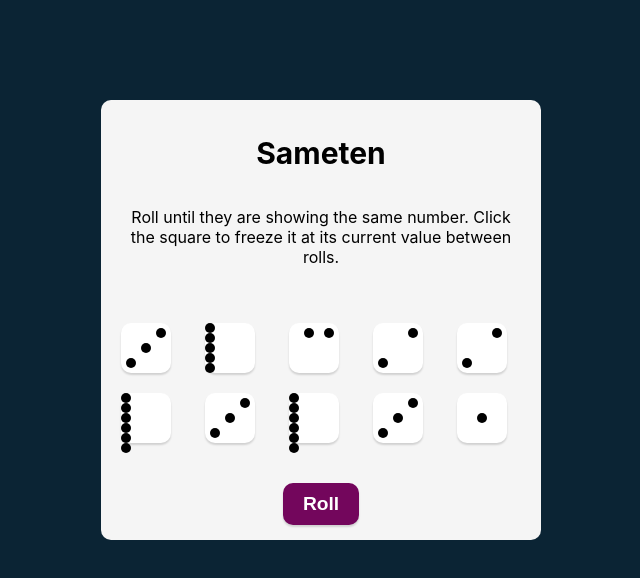
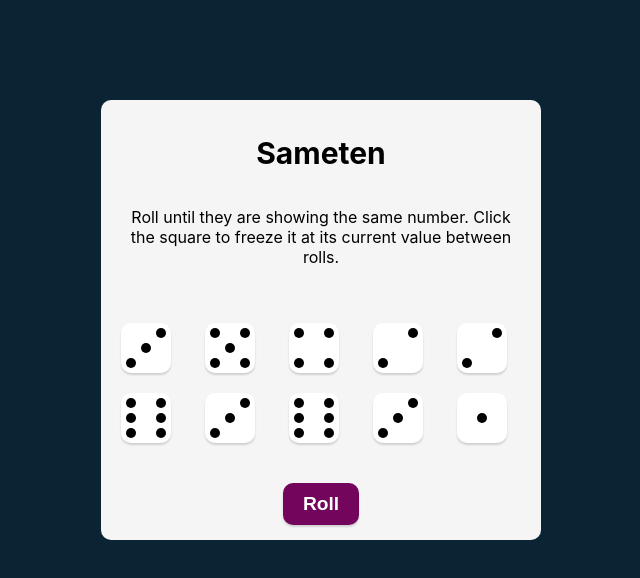
Before and after one commit to ran1000/react-app-05, a React (Create React App) app: page / in a window 1280 px wide. Shown: the top 578 px of the page, without its empty margins (319-959 px from the left). Built offline with nearby package versions, Linux system fonts and the light colour scheme.

Commit message:
css dice 4 5 6

```diff
--- a/src/Die.css
+++ b/src/Die.css
@@ -59,3 +59,35 @@
   display: flex;
   justify-content: space-between;
 }
+
+.fourth-face .column {
+  display: flex;
+  flex-direction: column;
+  justify-content: space-between;
+}
+
+.fifth-face {
+  height: 80%;
+  width: 80%;
+  margin: 10% auto;
+  display: flex;
+  justify-content: space-between;
+}
+
+.fifth-face .column:nth-of-type(1) {
+  display: flex;
+  flex-direction: column;
+  justify-content: space-between;
+}
+
+.fifth-face .column:nth-of-type(2) {
+  display: flex;
+  flex-direction: column;
+  justify-content: center;
+}
+
+.fifth-face .column:nth-of-type(3) {
+  display: flex;
+  flex-direction: column;
+  justify-content: space-between;
+}
--- a/src/Die.js
+++ b/src/Die.js
@@ -45,36 +45,48 @@ export default function Die(props) {
       case 4:
         return (
           <div className='fourth-face'>
-            <div>
+            <div className='column'>
               <span className="dot" ></span>
               <span className="dot" ></span>
             </div>
+            <div className='column'>
               <span className="dot" ></span>
               <span className="dot" ></span>
             </div>
+          </div >
         )
         break;
       case 5:
         return (
-          <>
+          <div className='fifth-face'>
+            <div className='column'>
               <div className="dot" ></div>
               <div className="dot" ></div>
+            </div>
+            <div className='column'>
+              <div className="dot" ></div>
+            </div>
+            <div className='column'>
               <div className="dot" ></div>
               <div className="dot" ></div>
-            <div className="dot" ></div>
-          </>
+            </div>
+          </div>
         )
         break;
       case 6:
         return (
-          <>
-            <div className="dot" ></div>
-            <div className="dot" ></div>
-            <div className="dot" ></div>
-            <div className="dot" ></div>
-            <div className="dot" ></div>
-            <div className="dot" ></div>
-          </>
+          <div className='fourth-face'>
+            <div className='column'>
+              <span className="dot" ></span>
+              <span className="dot" ></span>
+              <span className="dot" ></span>
+            </div>
+            <div className='column'>
+              <span className="dot" ></span>
+              <span className="dot" ></span>
+              <span className="dot" ></span>
+            </div>
+          </div >
         )
         break;
 
```
Lines whose indentation alone changed are shown as unchanged.
